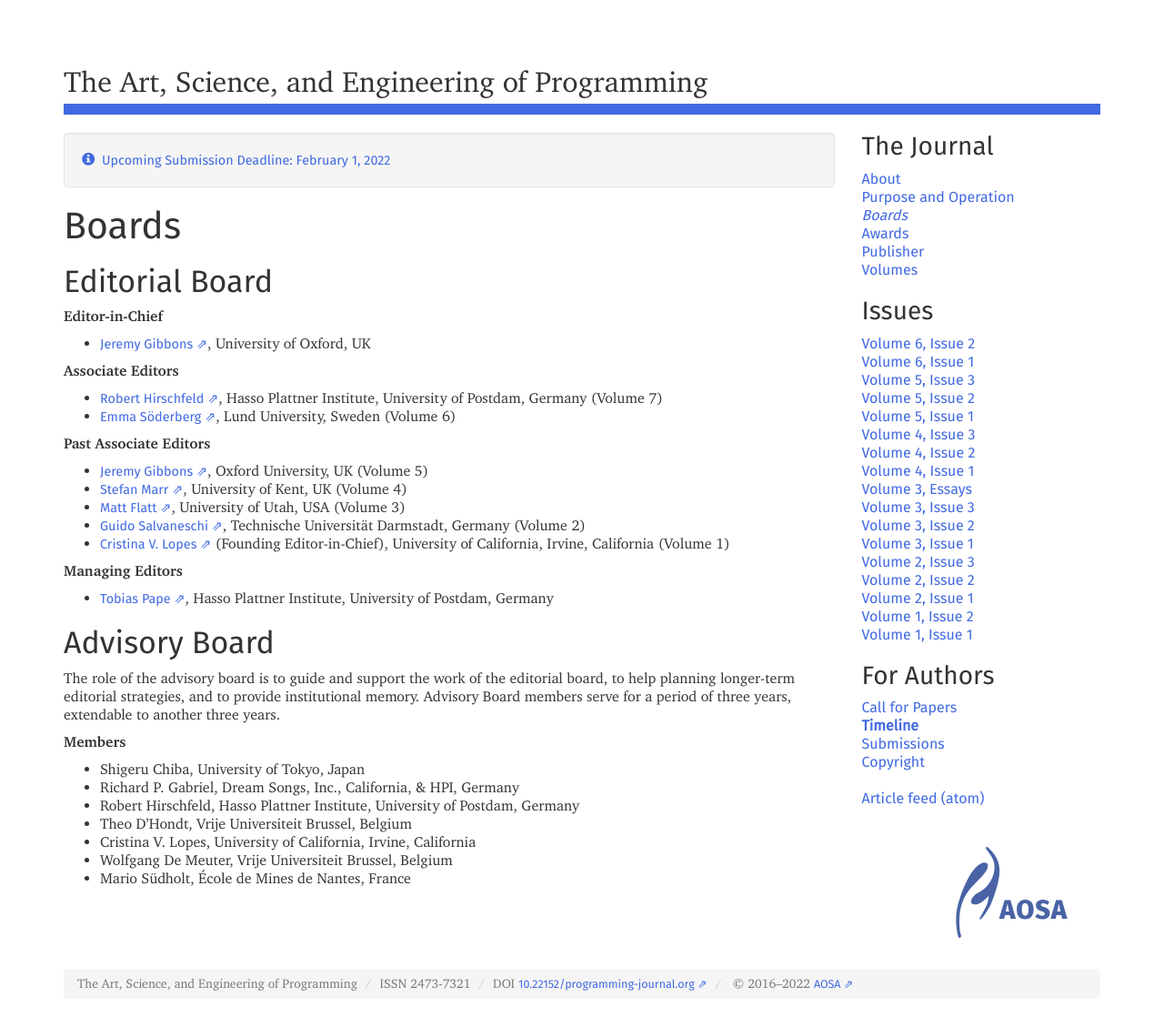
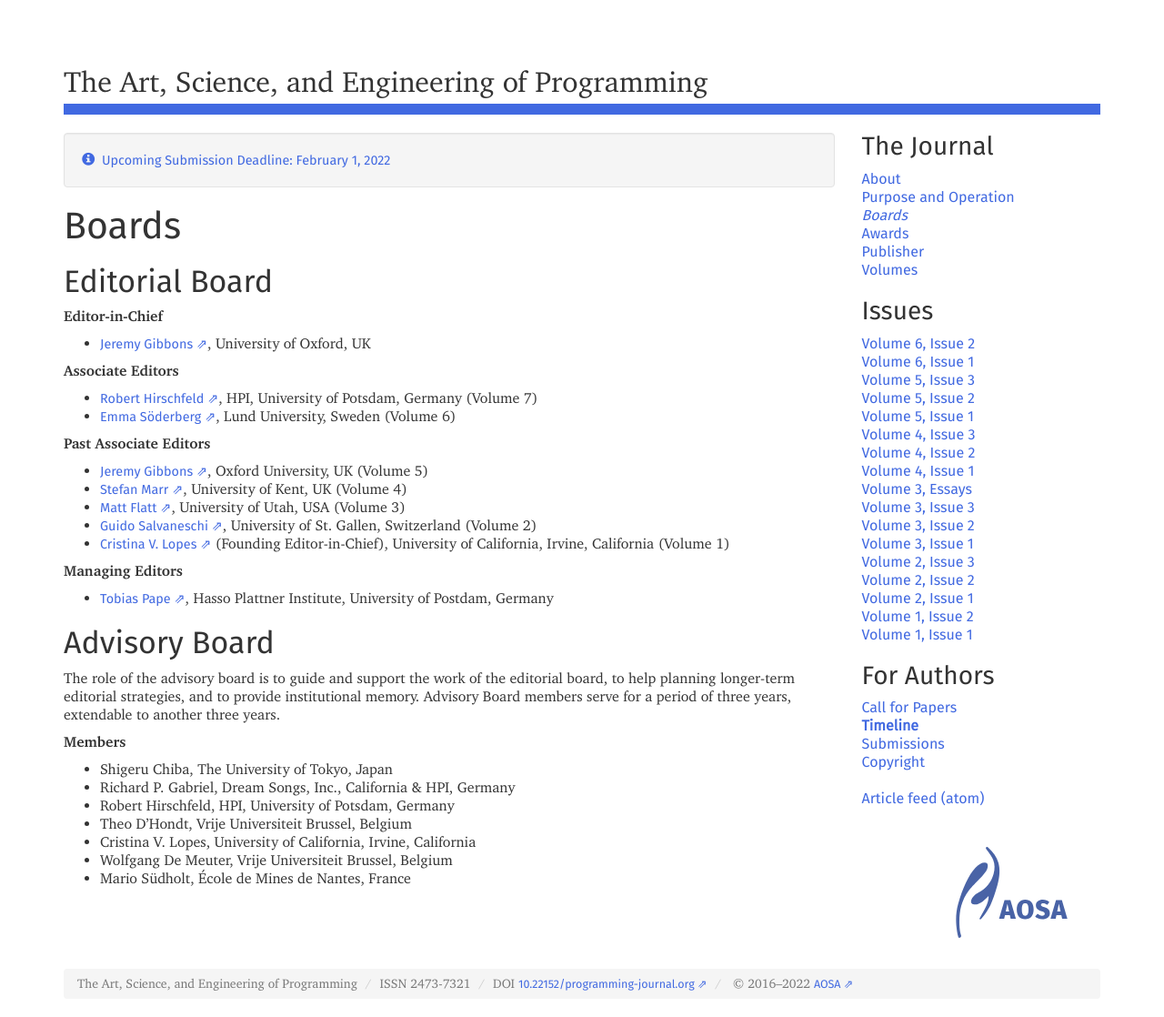
Before and after one commit to programming-journal/programming-journal.github.io, a Jekyll site: the page built from boards/index.markdown, in a window 1280 px wide. Shown: the whole page at 91% size. Built offline with Jekyll 4.4.1, drawn with Linux system fonts in a browser that asks for light colours.

Commit message:
Affiliations updated

```diff
--- a/boards/index.markdown
+++ b/boards/index.markdown
@@ -11,14 +11,14 @@ order: 500
 * [Jeremy Gibbons](https://www.cs.ox.ac.uk/people/jeremy.gibbons/), University of Oxford, UK
 
 **Associate Editors**
-* [Robert Hirschfeld](https://www.hpi.uni-potsdam.de/swa/people/hirschfeld/), Hasso Plattner Institute, University of Postdam, Germany (Volume 7)
+* [Robert Hirschfeld](https://www.hpi.uni-potsdam.de/swa/people/hirschfeld/), HPI, University of Potsdam, Germany (Volume 7)
 * [Emma Söderberg](https://cs.lth.se/emma-soderberg/), Lund University, Sweden (Volume 6)
 
 **Past Associate Editors**
 * [Jeremy Gibbons](http://www.cs.ox.ac.uk/jeremy.gibbons/), Oxford University, UK (Volume 5)
 * [Stefan Marr](https://www.cs.kent.ac.uk/people/staff/sm951/), University of Kent, UK (Volume 4)
 * [Matt Flatt](https://www.cs.utah.edu/~mflatt/), University of Utah, USA (Volume 3)
-* [Guido Salvaneschi](http://www.guidosalvaneschi.com/wp/), Technische Universität Darmstadt, Germany (Volume 2)
+* [Guido Salvaneschi](http://www.guidosalvaneschi.com/wp/), University of St. Gallen, Switzerland (Volume 2)
 * [Cristina V. Lopes](http://www.ics.uci.edu/~lopes) (Founding Editor-in-Chief), University of California, Irvine, California (Volume 1)
 
 **Managing Editors**
@@ -28,9 +28,9 @@ order: 500
 The role of the advisory board is to guide and support the work of the editorial board, to help planning longer-term editorial strategies, and to provide institutional memory. Advisory Board members serve for a period of three years, extendable to another three years.
 
 **Members**
-* Shigeru Chiba, University of Tokyo, Japan
-* Richard P. Gabriel, Dream Songs, Inc., California, & HPI, Germany
-* Robert Hirschfeld, Hasso Plattner Institute, University of Postdam, Germany
+* Shigeru Chiba, The University of Tokyo, Japan
+* Richard P. Gabriel, Dream Songs, Inc., California & HPI, Germany
+* Robert Hirschfeld, HPI, University of Potsdam, Germany
 * Theo D'Hondt, Vrije Universiteit Brussel, Belgium
 * Cristina V. Lopes, University of California, Irvine, California
 * Wolfgang De Meuter, Vrije Universiteit Brussel, Belgium
```
